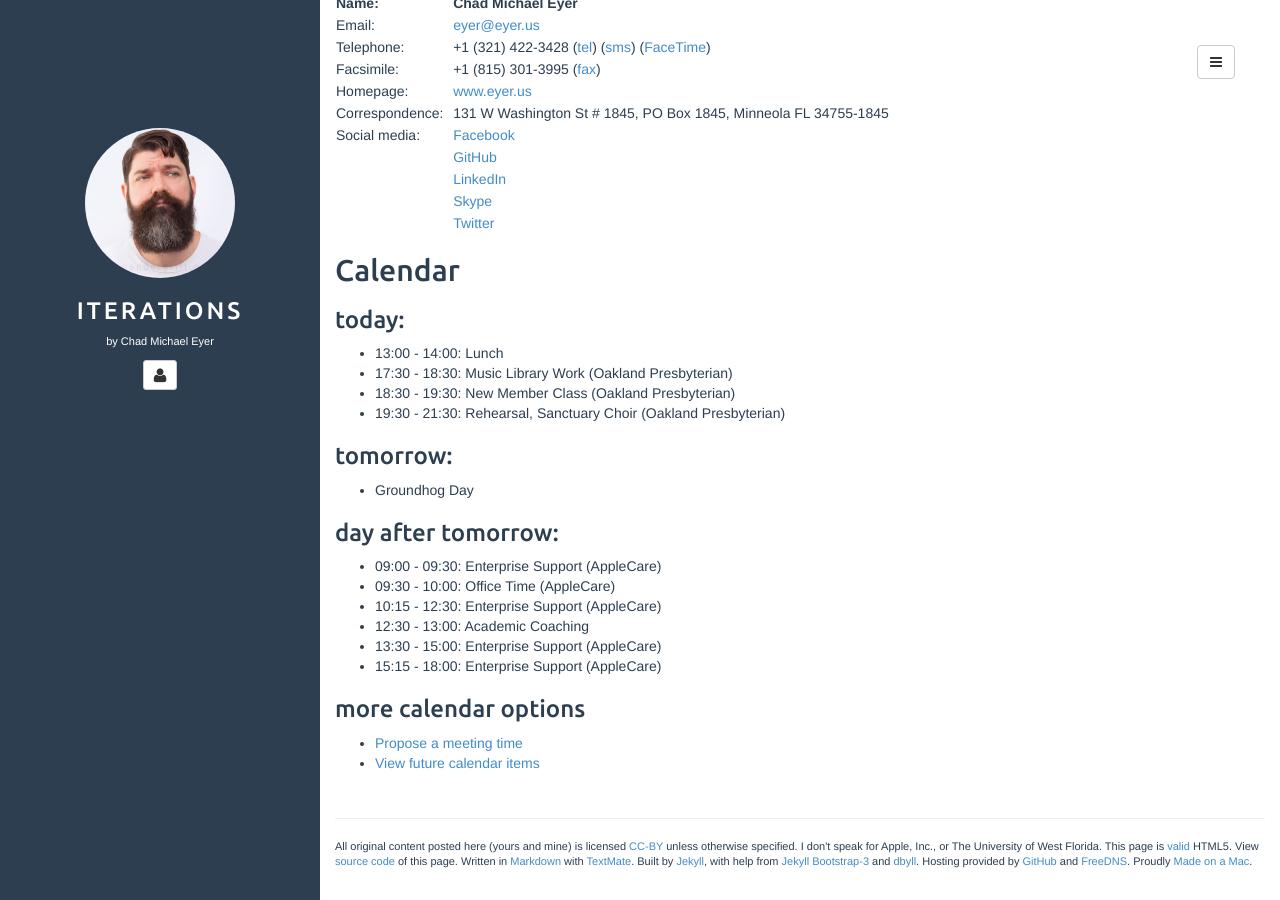
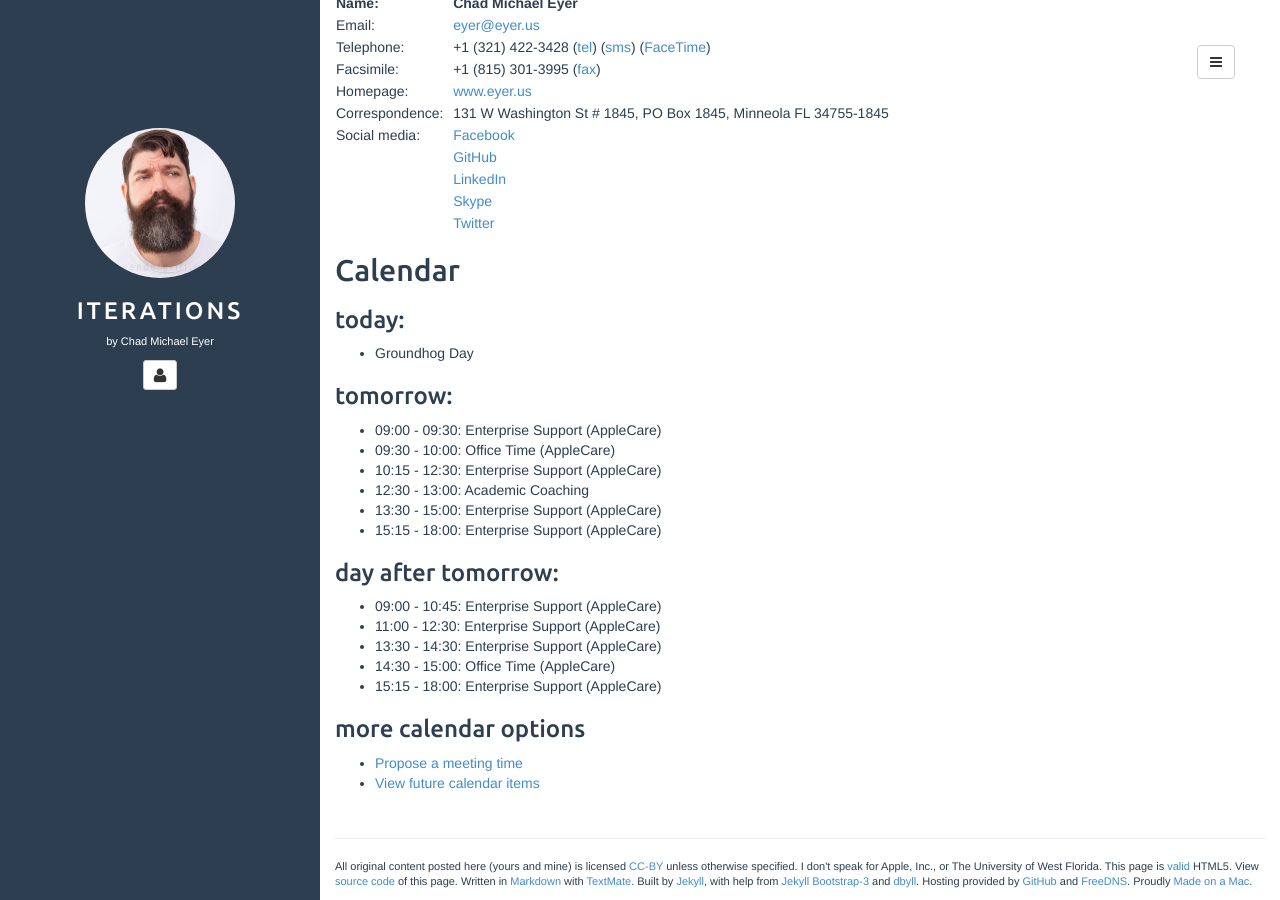
Before and after one commit to chadmichaeleyer/chadmichaeleyer.github.io, a Jekyll site: the page built from about.md, in a window 1280 px wide and 900 px high, scrolled down 1180 px. Built offline with Jekyll 4.4.1, drawn with Linux system fonts in a browser that asks for light colours.

Commit message:
calendar update

```diff
--- a/calendar.markdown
+++ b/calendar.markdown
@@ -1,15 +1,8 @@
 ### today:
-
-* 13:00 - 14:00: Lunch
-* 17:30 - 18:30: Music Library Work (Oakland Presbyterian)
-* 18:30 - 19:30: New Member Class (Oakland Presbyterian)
-* 19:30 - 21:30: Rehearsal, Sanctuary Choir (Oakland Presbyterian)
-
-### tomorrow:
 
 * Groundhog Day
 
-### day after tomorrow:
+### tomorrow:
 
 * 09:00 - 09:30: Enterprise Support (AppleCare)
 * 09:30 - 10:00: Office Time (AppleCare)
@@ -17,3 +10,11 @@
 * 12:30 - 13:00: Academic Coaching
 * 13:30 - 15:00: Enterprise Support (AppleCare)
 * 15:15 - 18:00: Enterprise Support (AppleCare)
+
+### day after tomorrow:
+
+* 09:00 - 10:45: Enterprise Support (AppleCare)
+* 11:00 - 12:30: Enterprise Support (AppleCare)
+* 13:30 - 14:30: Enterprise Support (AppleCare)
+* 14:30 - 15:00: Office Time (AppleCare)
+* 15:15 - 18:00: Enterprise Support (AppleCare)
```
Also changed, not shown: calendar-year.markdown (+5 -7 lines).
